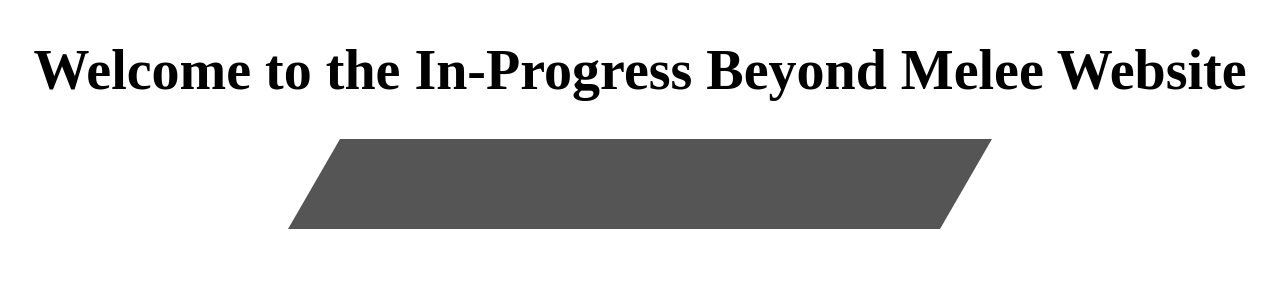
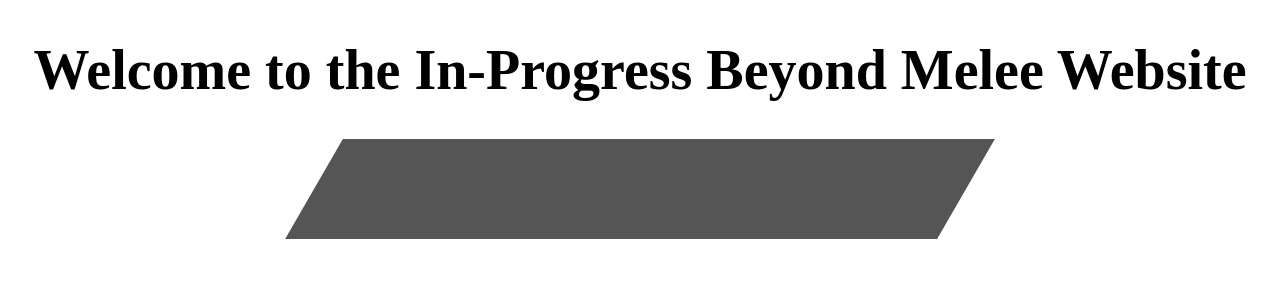
Before and after one commit to BeyondMelee/BeyondMelee.github.io, a Jekyll site: the page built from index.html, in a window 1280 px wide. Shown: the top 300 px of the page. Built offline with Jekyll 4.4.1, drawn with Linux system fonts in a browser that asks for light colours.

Commit message:
thic parallelogram

```diff
--- a/css/style.css
+++ b/css/style.css
@@ -6,7 +6,7 @@ h1 {
 
 .holder {
     width: 200px;
-    height: 70px;
+    height: 80px;
     transform: skew(-30deg);
     background: #555;
 }
```
